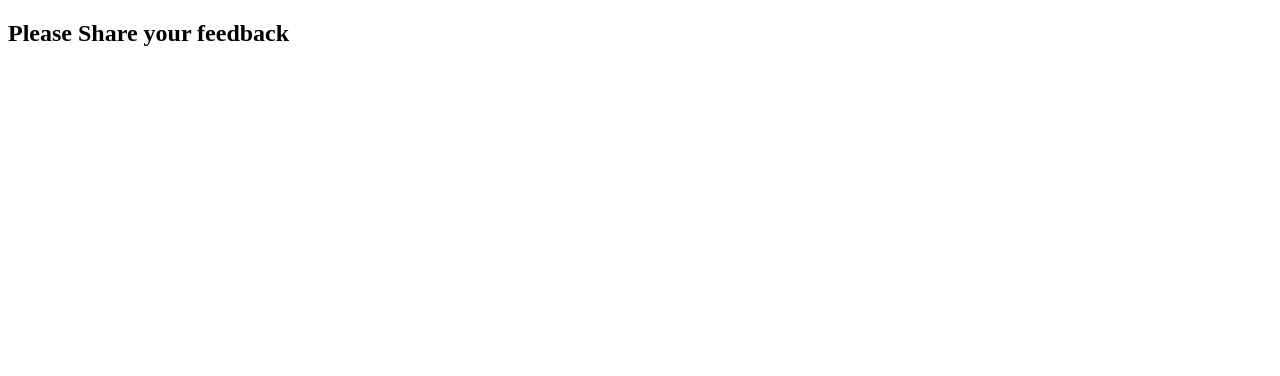
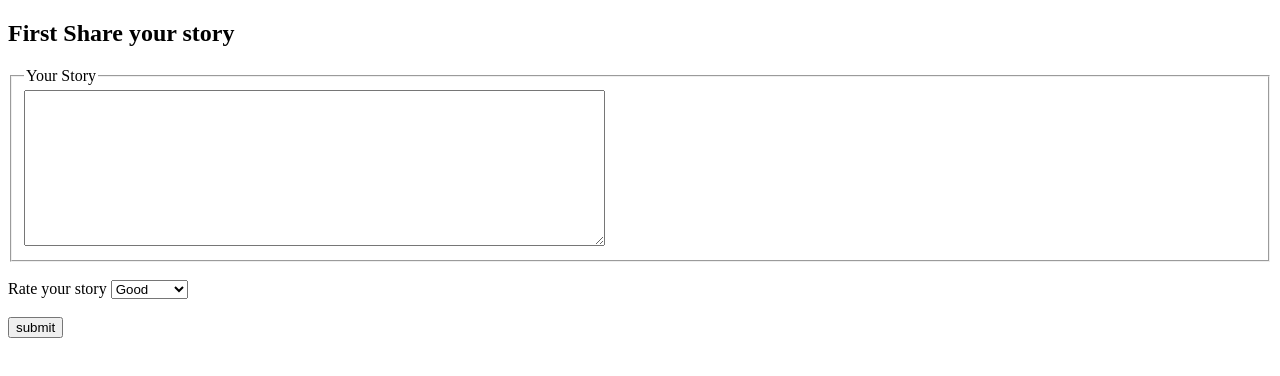
Before and after one commit to AlaminIslamOnu/feedback-from2, a plain HTML site: page index.html in a window 1280 px wide. Drawn offline with Linux system fonts and the light colour scheme.

Commit message:
added a form with feedback

```diff
--- a/index.html
+++ b/index.html
@@ -7,11 +7,26 @@
 </head>
 <body>
     <header>
-           <h2>Please Share your feedback </h2>
+           <h2>First Share your story</h2>
+           <fieldset>
+            <legend>Your Story</legend>
+            <textarea name="" id="" rows="10"  cols="70"></textarea>
+           </fieldset>
 
+<br>
     </header>
     <main>
+        <form action="">
+        <label for="rating">Rate your story</label>
+        <select name="rating" id="rating">
+        <option value="Good">Good</option>
+        <option value="Better">Better</option>
+        <option value="Excellent">Excellent</option>
+    </select>
 
+    <br><br>
+    <input type="submit" value="submit"></input>
+</form>
 
 
     </main>
```
